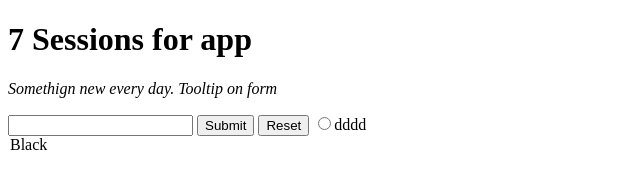
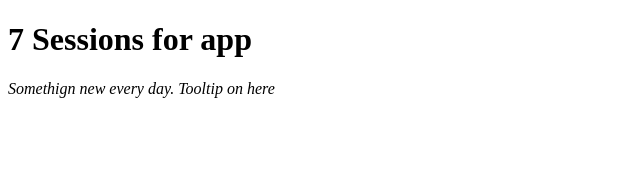
Before and after one commit to haaikraai/workspaces, a plain HTML site: page Codespaces-Chibi/Chibi/indx.html in a window 1280 px wide. Shown: the whole page, without its empty margins (0-640 px from the left). Drawn offline with Linux system fonts and the light colour scheme.

Commit message:
STarting html lessons AND to finish

```diff
--- a/Codespaces-Chibi/Chibi/indx.html
+++ b/Codespaces-Chibi/Chibi/indx.html
@@ -9,17 +9,7 @@
 </head>
 <body>
     <h1>7 Sessions for app</h1>
-    <p><em>Somethign new every day. Tooltip on form</em></p>
-
-    <form title="all your private details!!!!!">
-        <label for="idea"></label>
-        <input type="text" name="idea" size="20">
-        <input type="submit" value="Submit">
-        <input type="reset" name="reset">
-
-        <input type="radio">dddd
-        <option>Black</option>
-    </form>
+    <p title="take their data and rule them all!!!!"><em>Somethign new every day. Tooltip on here</em></p>
 
 </body>
 </html>
```
